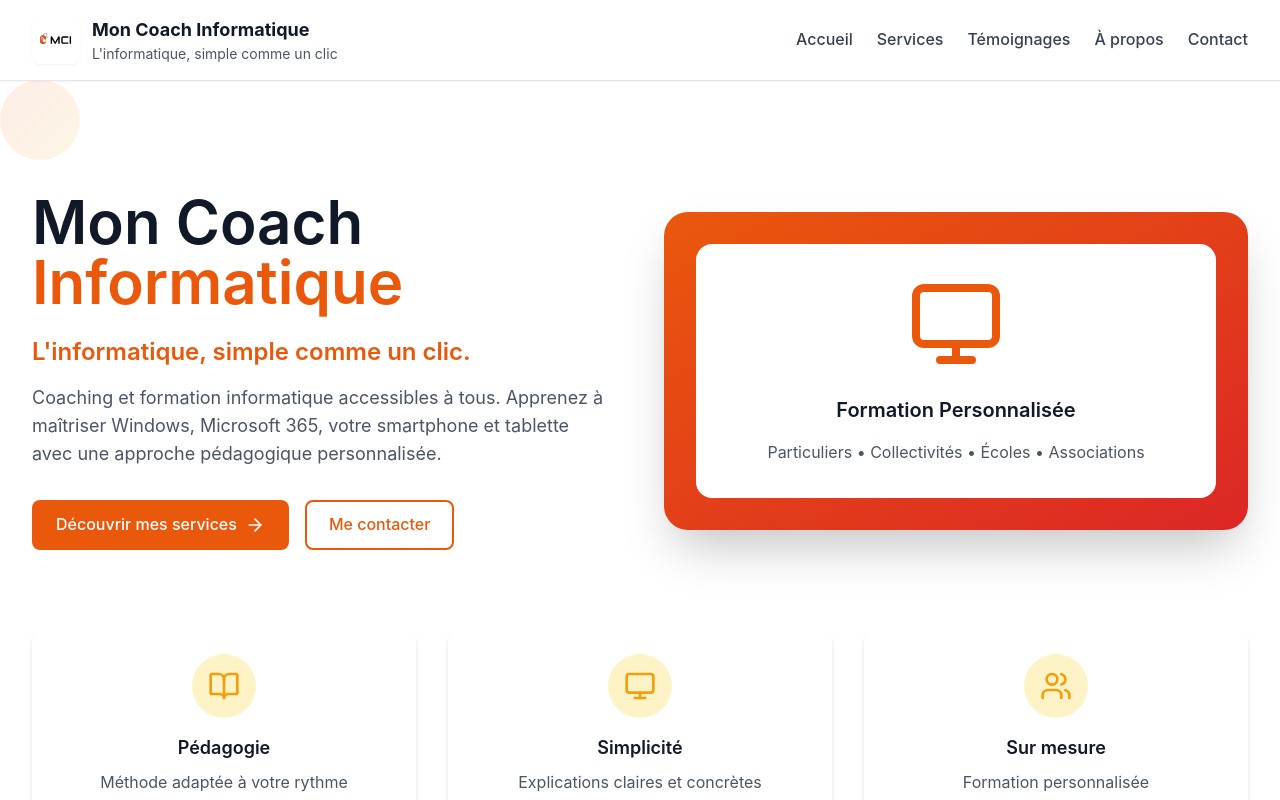
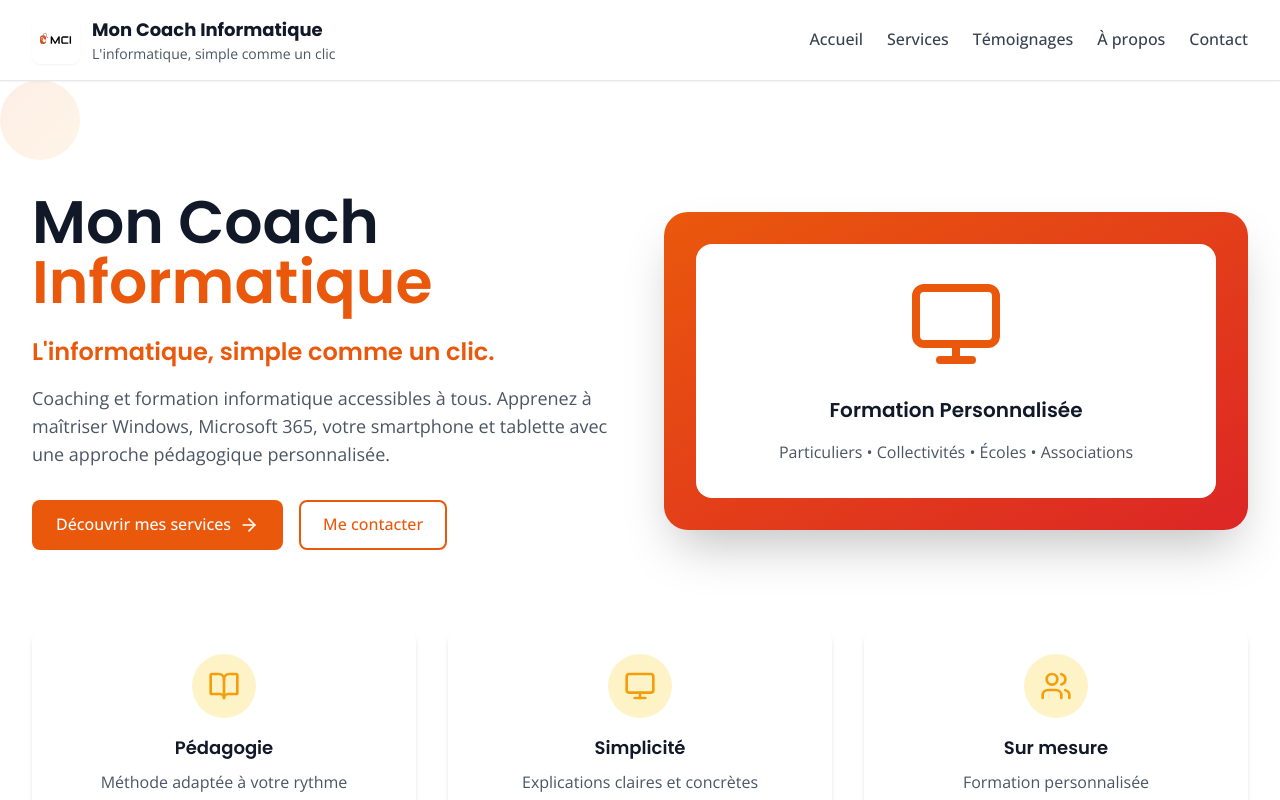
Before and after one commit to Ithan25/MCI, a React (Vite) app: page / in a window 1280 px wide. Shown: the top 800 px of the page. Built offline with nearby package versions, Linux system fonts and the light colour scheme.

Commit message:
Restore Google Fonts (Poppins & Open Sans) with system fallbacks

```diff
--- a/index.html
+++ b/index.html
@@ -42,7 +42,13 @@
       content="default-src 'self'; style-src 'self' 'unsafe-inline' https://fonts.googleapis.com; font-src 'self' https://fonts.gstatic.com; script-src 'self'; img-src 'self' data:;"
     /> -->
 
-    <!-- Polices système uniquement - aucune dépendance externe -->
+    <!-- Google Fonts avec fallback système -->
+    <link rel="preconnect" href="https://fonts.googleapis.com" />
+    <link rel="preconnect" href="https://fonts.gstatic.com" crossorigin />
+    <link
+      href="https://fonts.googleapis.com/css2?family=Poppins:wght@400;600;700&family=Open+Sans:wght@400;500;600&display=swap"
+      rel="stylesheet"
+    />
     <link rel="stylesheet" href="/fonts/fonts.css" />
   </head>
   <body>
--- a/src/index.css
+++ b/src/index.css
@@ -35,7 +35,7 @@
 h4,
 h5,
 h6 {
-  font-family: -apple-system, BlinkMacSystemFont, "Segoe UI", Roboto,
+  font-family: "Poppins", -apple-system, BlinkMacSystemFont, "Segoe UI", Roboto,
     "Helvetica Neue", system-ui, Arial, sans-serif;
   font-weight: 600;
 }
@@ -49,7 +49,7 @@
 h5,
 h6,
 [class*="font-poppins"] {
-  font-family: -apple-system, BlinkMacSystemFont, "Segoe UI", Roboto,
+  font-family: "Poppins", -apple-system, BlinkMacSystemFont, "Segoe UI", Roboto,
     "Helvetica Neue", system-ui, Arial, sans-serif !important;
 }
 
@@ -60,17 +60,17 @@
 span,
 div,
 [class*="font-open-sans"] {
-  font-family: -apple-system, BlinkMacSystemFont, "Segoe UI", Roboto,
+  font-family: "Open Sans", -apple-system, BlinkMacSystemFont, "Segoe UI", Roboto,
     "Helvetica Neue", system-ui, Arial, sans-serif !important;
 }
 
-/* Force polices système globalement - aucune dépendance externe */
+/* Force polices avec Google Fonts et fallback système */
 * {
-  font-family: -apple-system, BlinkMacSystemFont, "Segoe UI", Roboto,
+  font-family: "Open Sans", -apple-system, BlinkMacSystemFont, "Segoe UI", Roboto,
     "Helvetica Neue", system-ui, Arial, sans-serif !important;
 }
 
-/* Titres avec police système élégante */
+/* Titres avec police Poppins */
 h1,
 h2,
 h3,
@@ -83,7 +83,7 @@
 .text-4xl,
 .text-5xl,
 .text-6xl {
-  font-family: -apple-system, BlinkMacSystemFont, "Segoe UI", Roboto,
+  font-family: "Poppins", -apple-system, BlinkMacSystemFont, "Segoe UI", Roboto,
     "Helvetica Neue", system-ui, Arial, sans-serif !important;
   font-weight: 600;
 }
--- a/tailwind.config.js
+++ b/tailwind.config.js
@@ -5,6 +5,7 @@
     extend: {
       fontFamily: {
         poppins: [
+          "Poppins",
           "-apple-system",
           "BlinkMacSystemFont",
           "Segoe UI",
@@ -15,6 +16,7 @@
           "sans-serif",
         ],
         "open-sans": [
+          "Open Sans",
           "-apple-system",
           "BlinkMacSystemFont",
           "Segoe UI",
```
